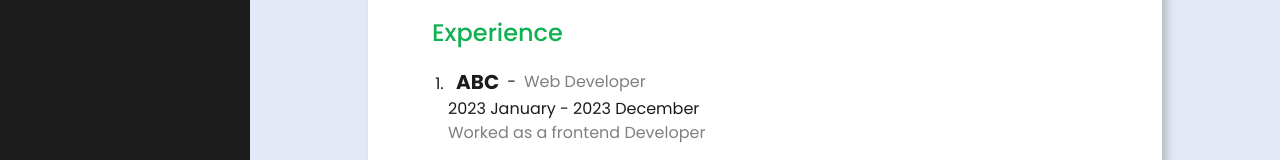
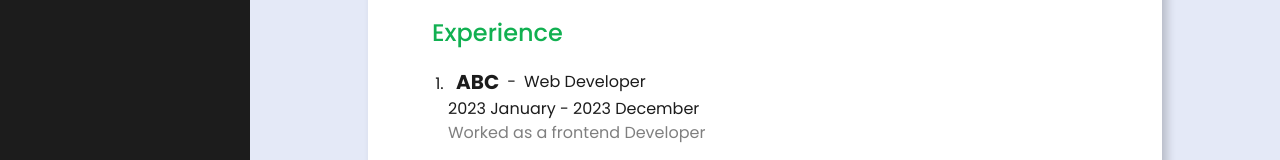
Before and after one commit to munyite001/cv-builder, a React (Vite) app: page / in a window 1280 px wide. Shown: the part 429-589 px from the top of the page. Built offline with nearby package versions, Linux system fonts and the light colour scheme.

Commit message:
Add styling for experience company title and education school title

```diff
--- a/src/App.css
+++ b/src/App.css
@@ -499,6 +499,9 @@ header .image-text .header-text {
 
 .resume-exp-box-title p {
   margin: 0 0.5rem;
+  font-style: italic;
+  color: var(--sideBar-color)!important;
+
 }
 
 .resume-exp-box p:nth-child(2) {
--- a/src/components/SideBar.jsx
+++ b/src/components/SideBar.jsx
@@ -162,7 +162,6 @@ export default function SideBar(props)
                                                     <p>{experience.jobTitle.slice(0,5)}...</p>
                                                 </div>
                                                 <div className="control-btns">
-                                                    <button className="btn">Edit</button>
                                                     <button className="btn" onClick={() => props.handleRemoveExperience(index) }>Remove</button>
                                                 </div>
                                             </div>
@@ -189,7 +188,6 @@ export default function SideBar(props)
                                                     <p>{education.schoolName.slice(0,5)}...</p>
                                                 </div>
                                                 <div className="control-btns">
-                                                    <button className="btn">Edit</button>
                                                     <button className="btn" onClick={() => props.handleRemoveEducation(index)}>Remove</button>
                                                 </div>
                                             </div>
```
